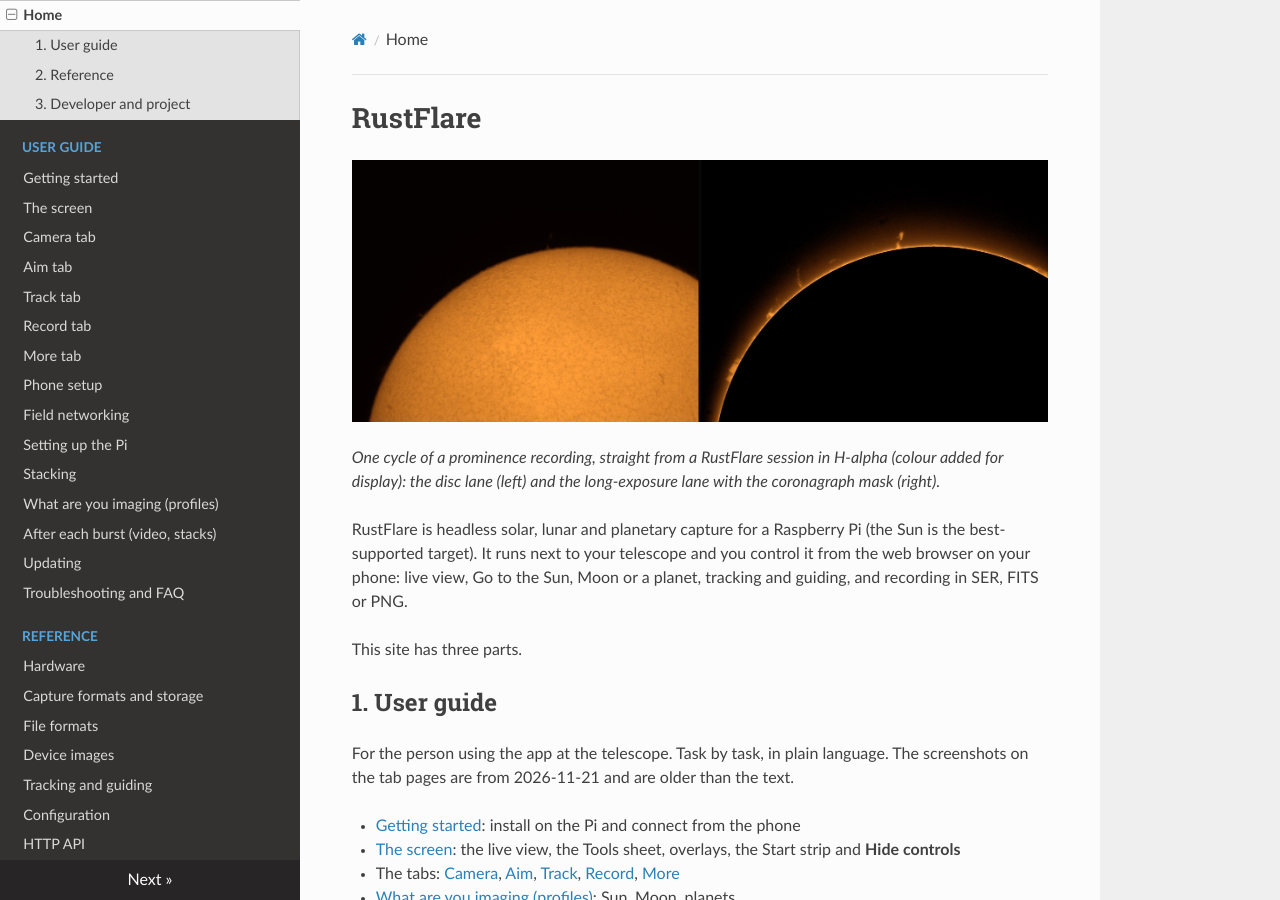
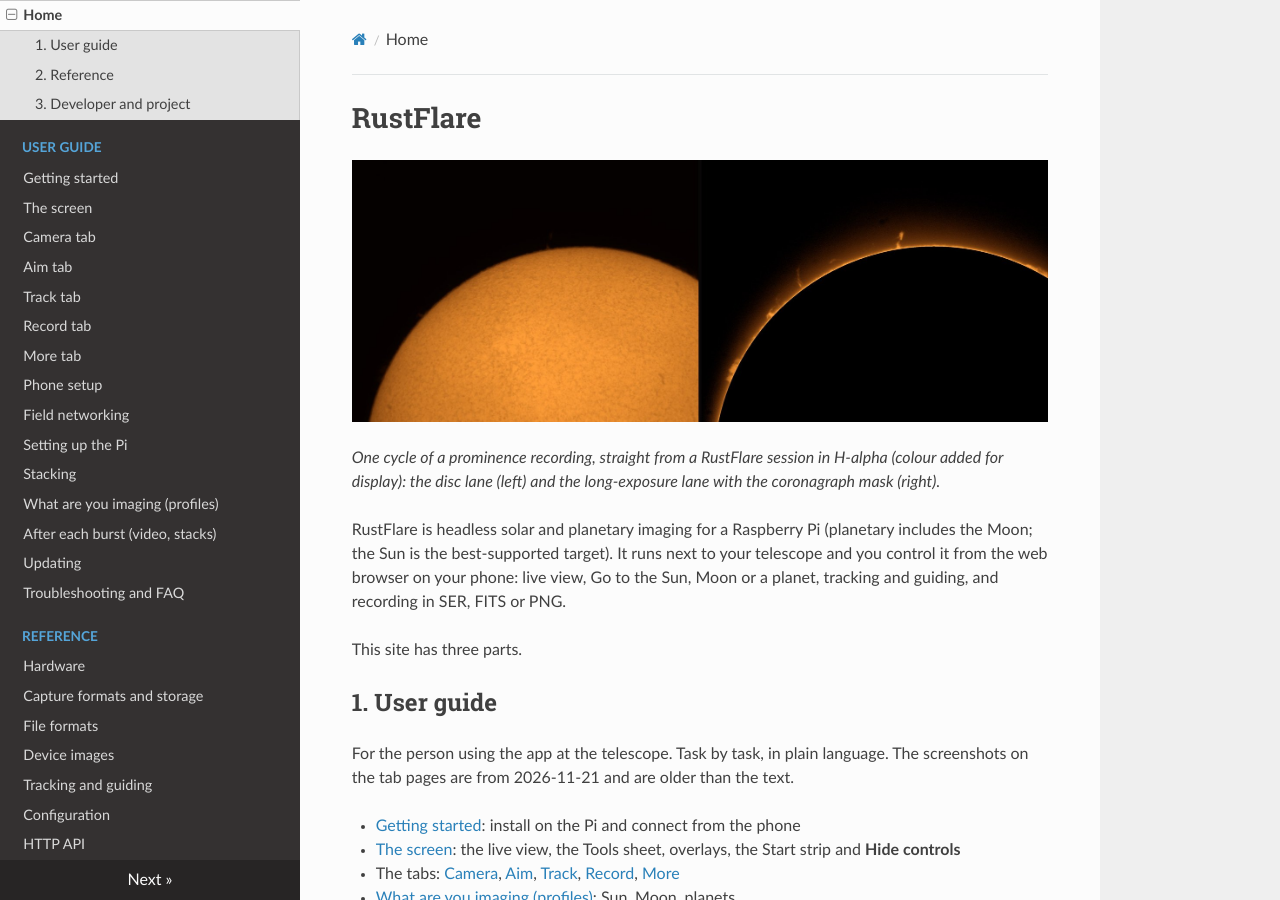
Before and after one commit to ddompe/rustflare, an MkDocs documentation site: the page built from docs/index.md, in a window 1280 px wide and 900 px high. Built offline with MkDocs 1.6.1, drawn with Linux system fonts in a browser that asks for light colours; nearby versions of some CDN libraries.

Commit message:
Docs and metadata describe RustFlare as a solar and planetary imaging app (planetary includes the Moon)
Co-Authored-By: Claude Sonnet 5.5 <noreply@anthropic.com>
Claude-Session: https://claude.ai/code/session_017ywF8xXeeShnnXZu6HPae3

```diff
--- a/docs/index.md
+++ b/docs/index.md
@@ -4,7 +4,7 @@
 
 *One cycle of a prominence recording, straight from a RustFlare session in H-alpha (colour added for display): the disc lane (left) and the long-exposure lane with the coronagraph mask (right).*
 
-RustFlare is headless solar, lunar and planetary capture for a Raspberry Pi (the Sun is the best-supported target). It runs next to your telescope and you control it from the web browser on your phone: live view, Go to the Sun, Moon or a planet, tracking and guiding, and recording in SER, FITS or PNG.
+RustFlare is headless solar and planetary imaging for a Raspberry Pi (planetary includes the Moon; the Sun is the best-supported target). It runs next to your telescope and you control it from the web browser on your phone: live view, Go to the Sun, Moon or a planet, tracking and guiding, and recording in SER, FITS or PNG.
 
 This site has three parts.
 
--- a/mkdocs.yml
+++ b/mkdocs.yml
@@ -1,5 +1,5 @@
 site_name: RustFlare
-site_description: Headless, web-controlled solar, lunar and planetary capture for Raspberry Pi
+site_description: Headless, web-controlled solar and planetary imaging for Raspberry Pi
 docs_dir: docs
 nav:
   - Home: index.md
```
Also changed, not shown: AGENTS.md (+1 -1 lines), README.md (+1 -1 lines), docs/adr/0021-use-profiles.md (+1 -1 lines), docs/guide/profiles.md (+1 -1 lines), web/public/manifest.webmanifest, 2 other files.
